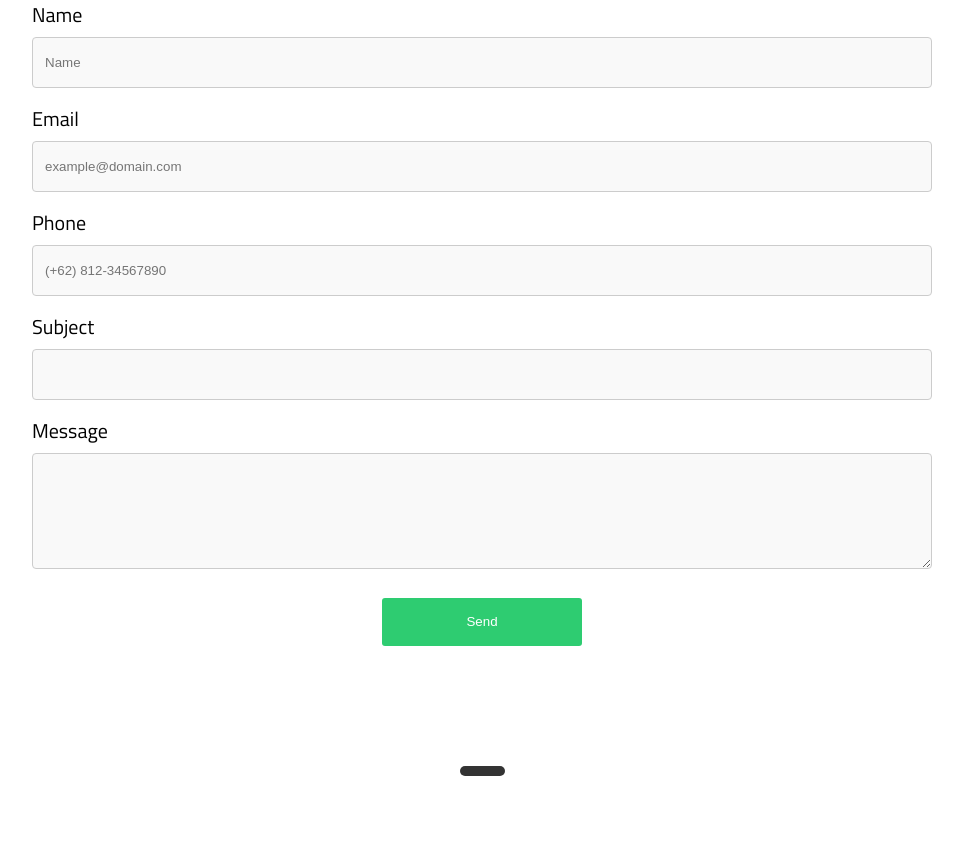
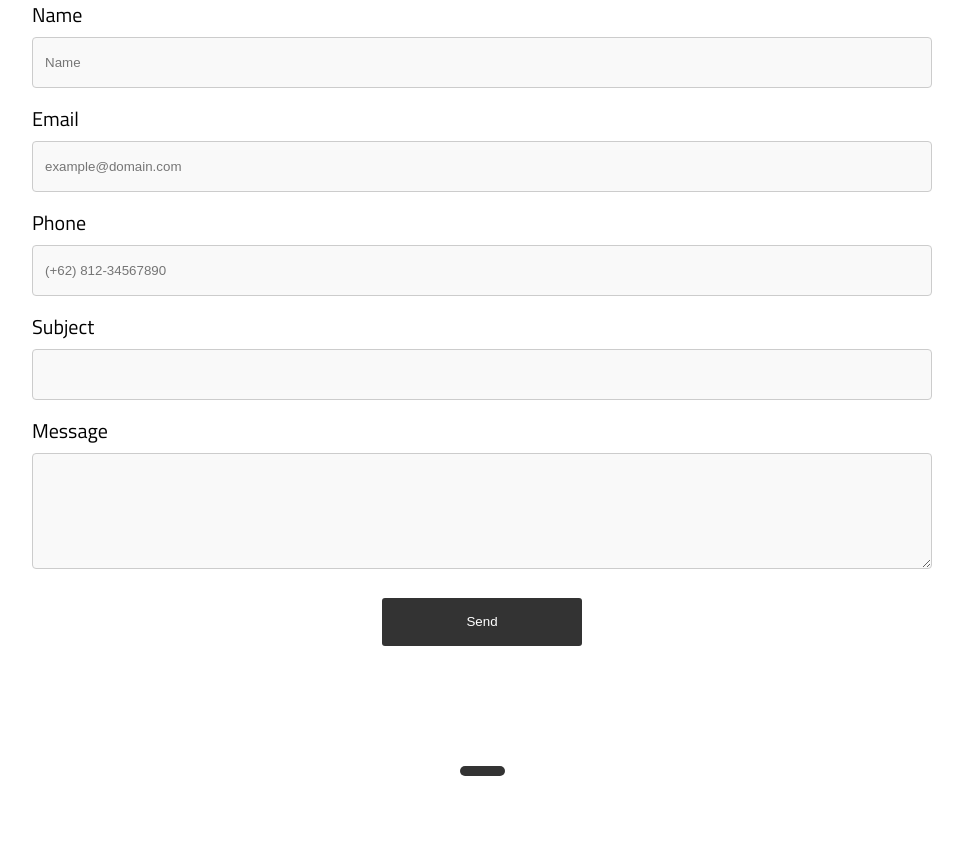
Before and after one commit to vhlan/vhlan.github.io, a PHP site: page /contact in a window 1280 px wide. Shown: the part 256-1101 px from the top of the page, without its empty margins (158-1121 px from the left). Run offline with PHP 8.4, Linux system fonts and the light colour scheme.

Commit message:
Update main.css

```diff
--- a/assets/styles/main.css
+++ b/assets/styles/main.css
@@ -766,7 +766,7 @@ ul.tabs li.current {
   width: 100%;
   max-width: 200px;
   text-align: center;
-  background: #2ecc71;
+  background: #333;
   margin: 14px auto 0 auto;
   color: #fff;
   border: 0;
```
